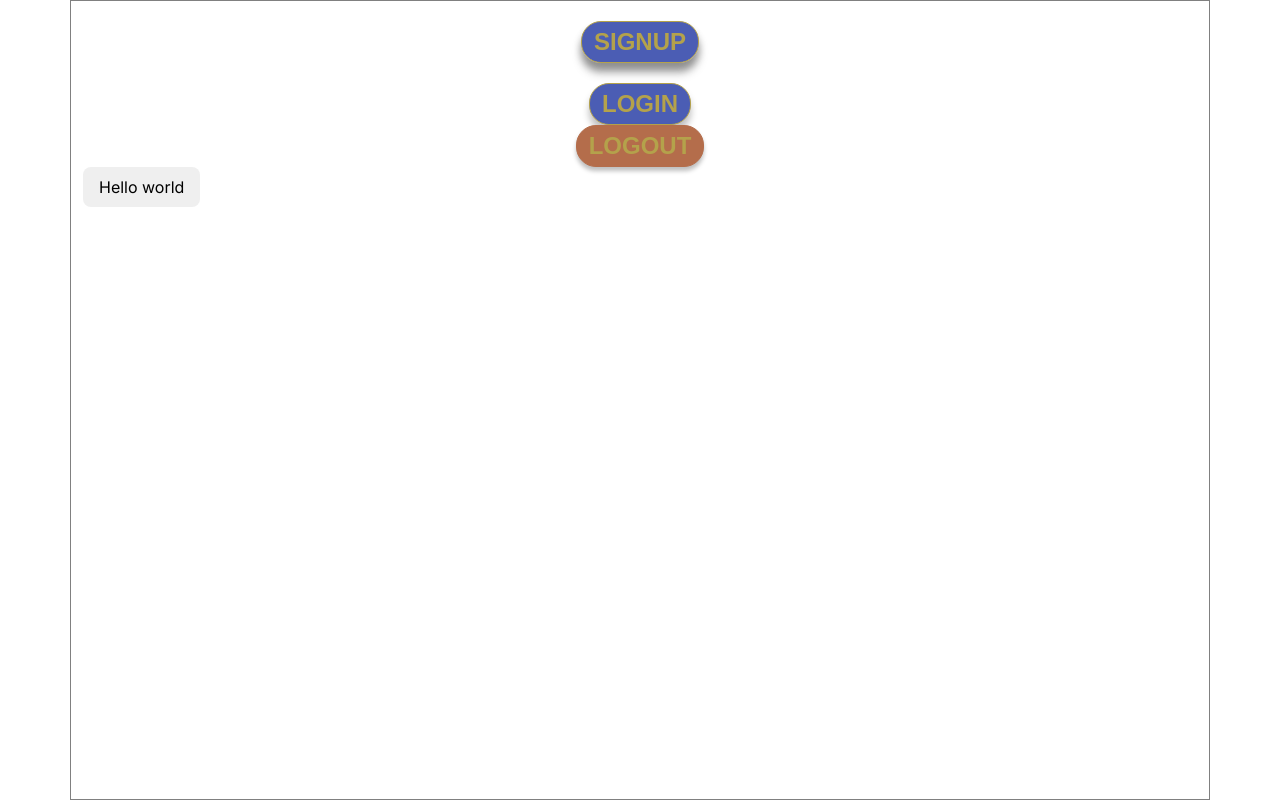
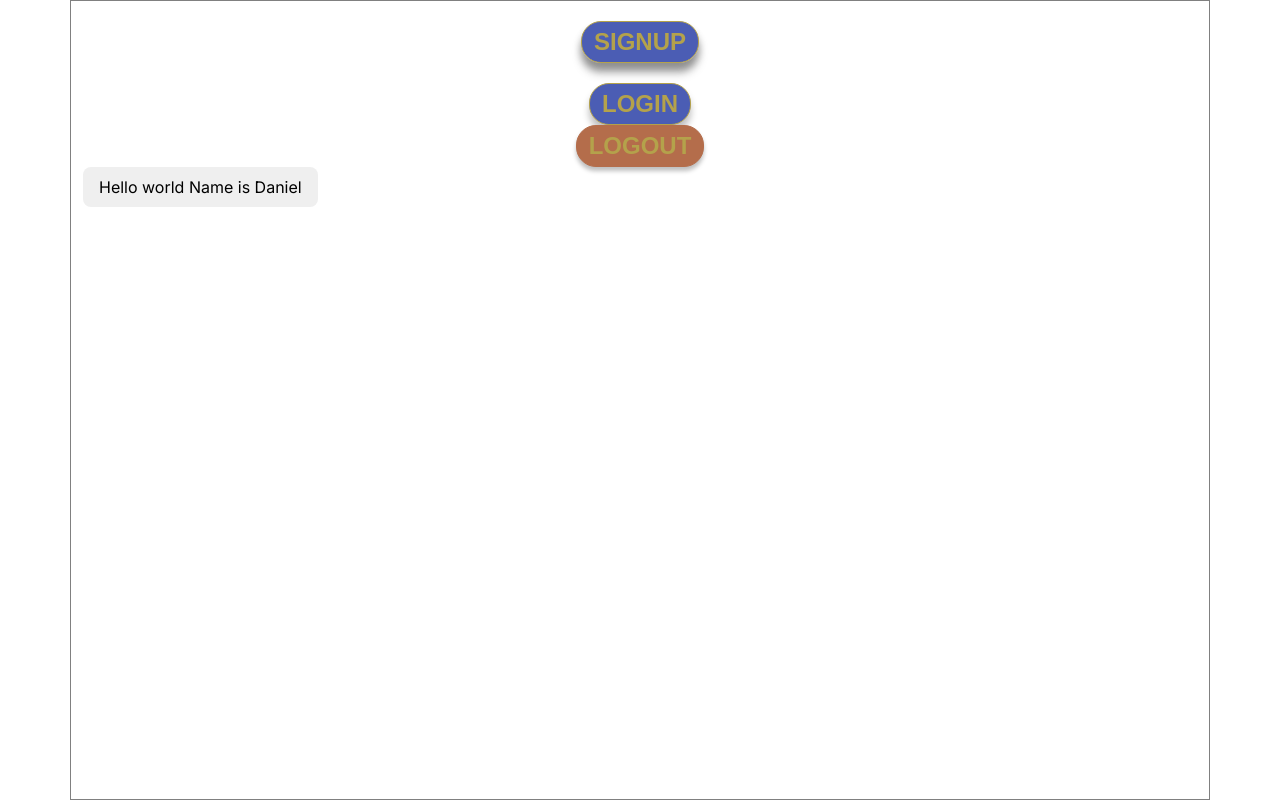
Before and after one commit to DanielRomeo/react-cheatsheet, a Next.js app: page /animations in a window 1280 px wide. Built offline with nearby package versions, Linux system fonts and the light colour scheme.

Commit message:
added webuttons with that makes use of childrejn

```diff
--- a/src/app/animations/components/ColorChangeVariants.tsx
+++ b/src/app/animations/components/ColorChangeVariants.tsx
@@ -2,7 +2,7 @@
 import React, { PropsWithChildren } from 'react';
 import { motion } from 'framer-motion';
 
-const ColorChangeButton = ({ buttonText }: {buttonText: String}) => {
+const ColorChangeButton = ({ buttonText, children}: PropsWithChildren<any> | {buttonText: String}) => {
   const textVariants = {
     initial: { color: 'black' }, // initial text color
     hover: { color: 'blue' },     // color on hover
@@ -25,7 +25,7 @@ const ColorChangeButton = ({ buttonText }: {buttonText: String}) => {
             outline: 'none',
         }}
         >
-            {buttonText}
+            {buttonText} {children}
     </motion.button>
   );
 };
--- a/src/app/animations/page.tsx
+++ b/src/app/animations/page.tsx
@@ -14,7 +14,7 @@ export default function Home() {
             {/* <RotateBlock></RotateBlock>
             <Dropbox></Dropbox> */}
             <WebButtons></WebButtons>
-            <ColorChangeButton buttonText='Hello world'></ColorChangeButton>
+            <ColorChangeButton buttonText='Hello world'> Name is Daniel</ColorChangeButton>
           </Container>
         </div>
 
```
